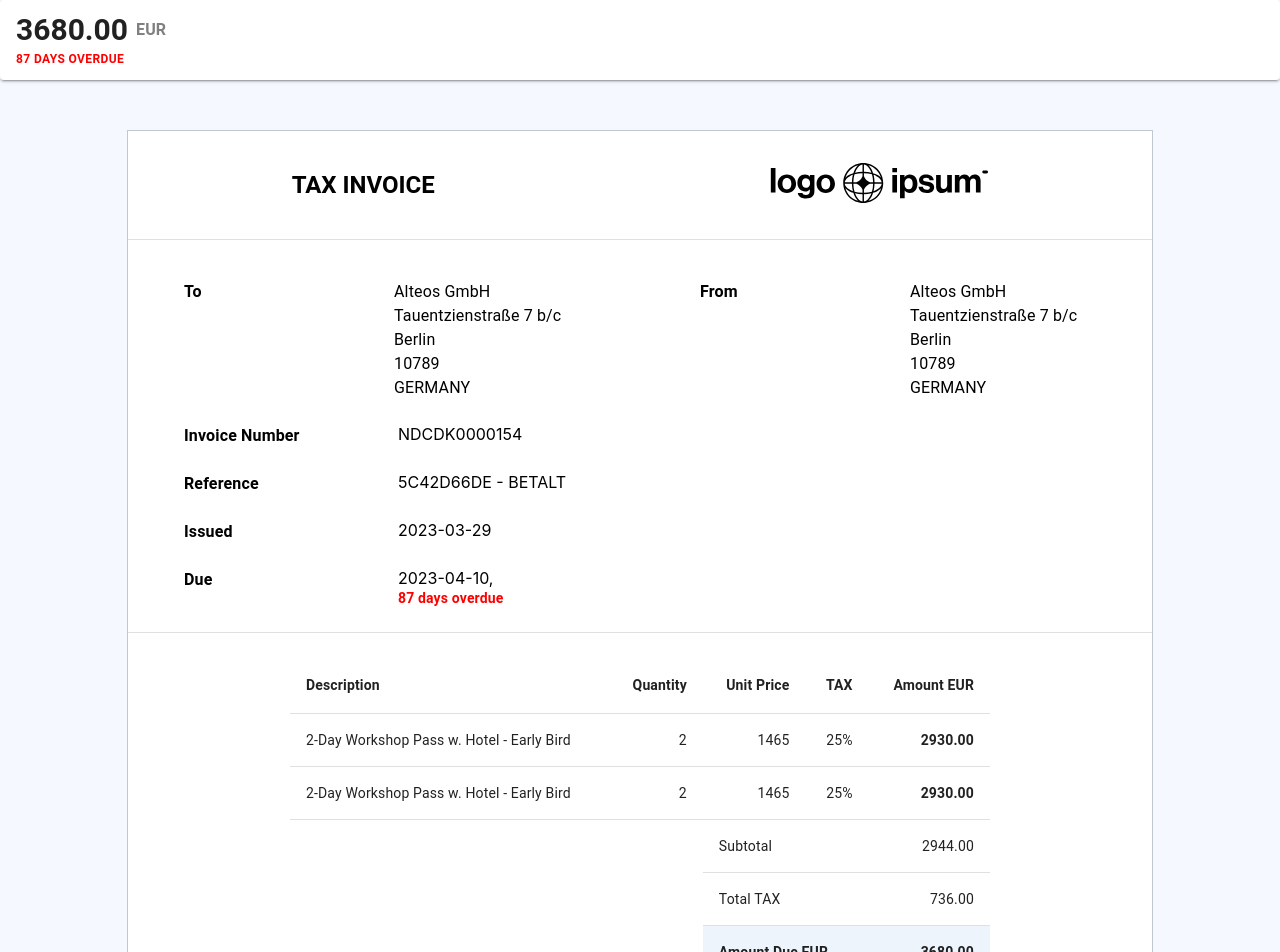
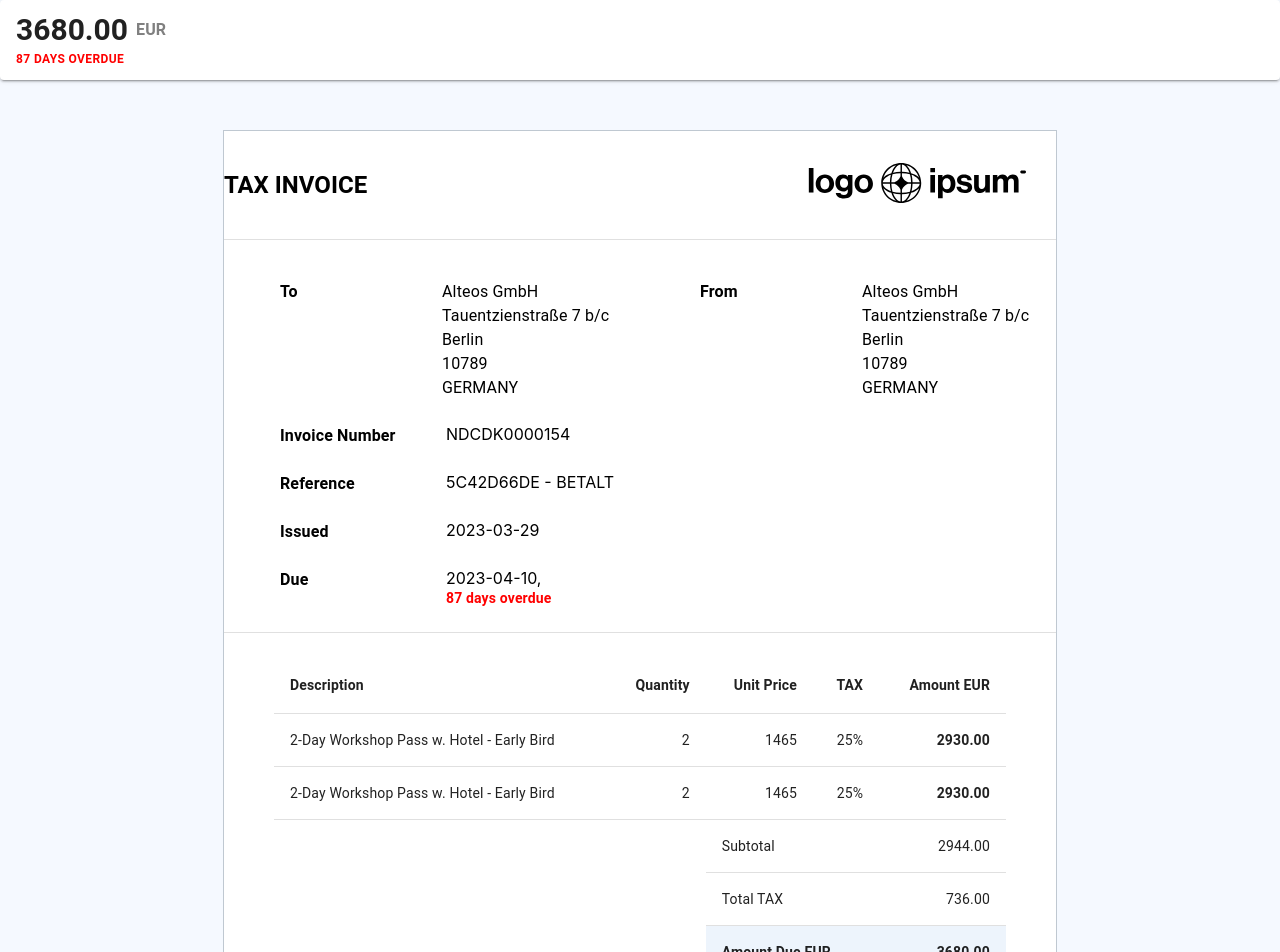
Before and after one commit to bensondavis/preview-invoice, a React (Create React App) app: page / in a window 1280 px wide. Shown: the top 952 px of the page. Built offline with nearby package versions, Linux system fonts and the light colour scheme.

Commit message:
fixed table width and spacing in invoice header

```diff
--- a/src/components/Invoice/Invoice.tsx
+++ b/src/components/Invoice/Invoice.tsx
@@ -10,7 +10,7 @@
     <Box
       sx={{
         mt: "130px",
-        width: { xs: "calc(100% - 2px)", sm: "90%", md: "80%" },
+        width: { xs: "calc(100% - 2px)", sm: "90%", md: "65%" },
         mx: "auto",
         backgroundColor: "white",
         border: "1px solid #BFC8D1",
--- a/src/components/Invoice/InvoiceHeader.tsx
+++ b/src/components/Invoice/InvoiceHeader.tsx
@@ -7,7 +7,7 @@
   return (
     <Stack
       direction={"row"}
-      justifyContent={"space-around"}
+      justifyContent={"space-between"}
       alignItems={"center"}
       spacing={1}
       sx={{ width: "100%", py: 4 }}
@@ -16,11 +16,12 @@
         variant="h5"
         fontSize={{ xs: "18px", sm: "20px", md: "24px" }}
         fontWeight={700}
+        sx={{ml: 3}}
       >
         TAX INVOICE
       </Typography>
 
-      <a href={Logos.fromCompanyLogo.link} style={{ width: "auto" }}>
+      <a href={Logos.fromCompanyLogo.link} style={{ width: "auto", marginRight: 30 }}>
         <Box
           component={"img"}
           src={Logos.fromCompanyLogo.img}
--- a/src/components/Invoice/InvoiceLineItems.tsx
+++ b/src/components/Invoice/InvoiceLineItems.tsx
@@ -20,7 +20,7 @@
   return (
     <Box sx={{width: "100%", py: 3}}>
       <TableContainer component={Paper} elevation={0}>
-        <Table sx={{ maxWidth: 700, mx: "auto" }}>
+        <Table sx={{ maxWidth: {md: "calc(100% - 100px)", sm: 700}, mx: "auto" }}>
           <TableHead>
             <TableRow>
               <TableCell><b>Description</b></TableCell>
```
